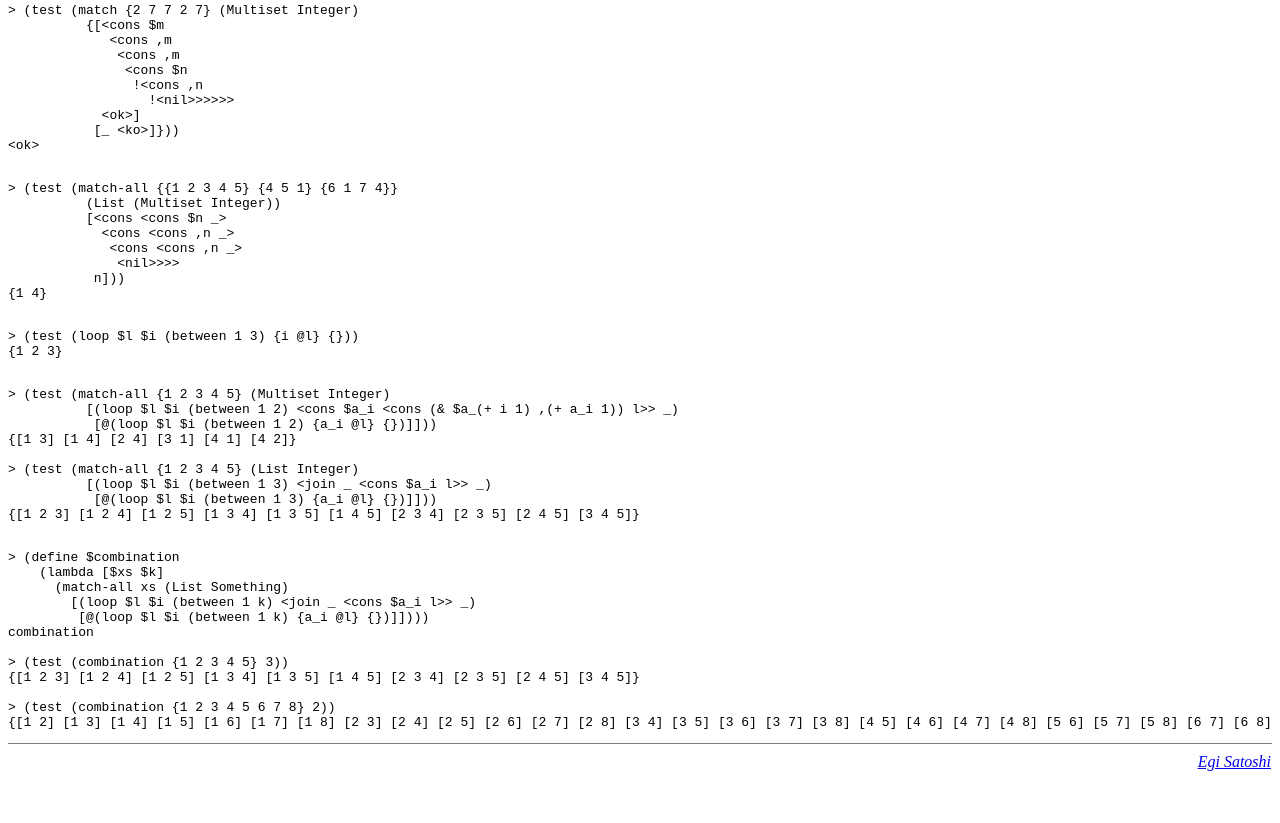
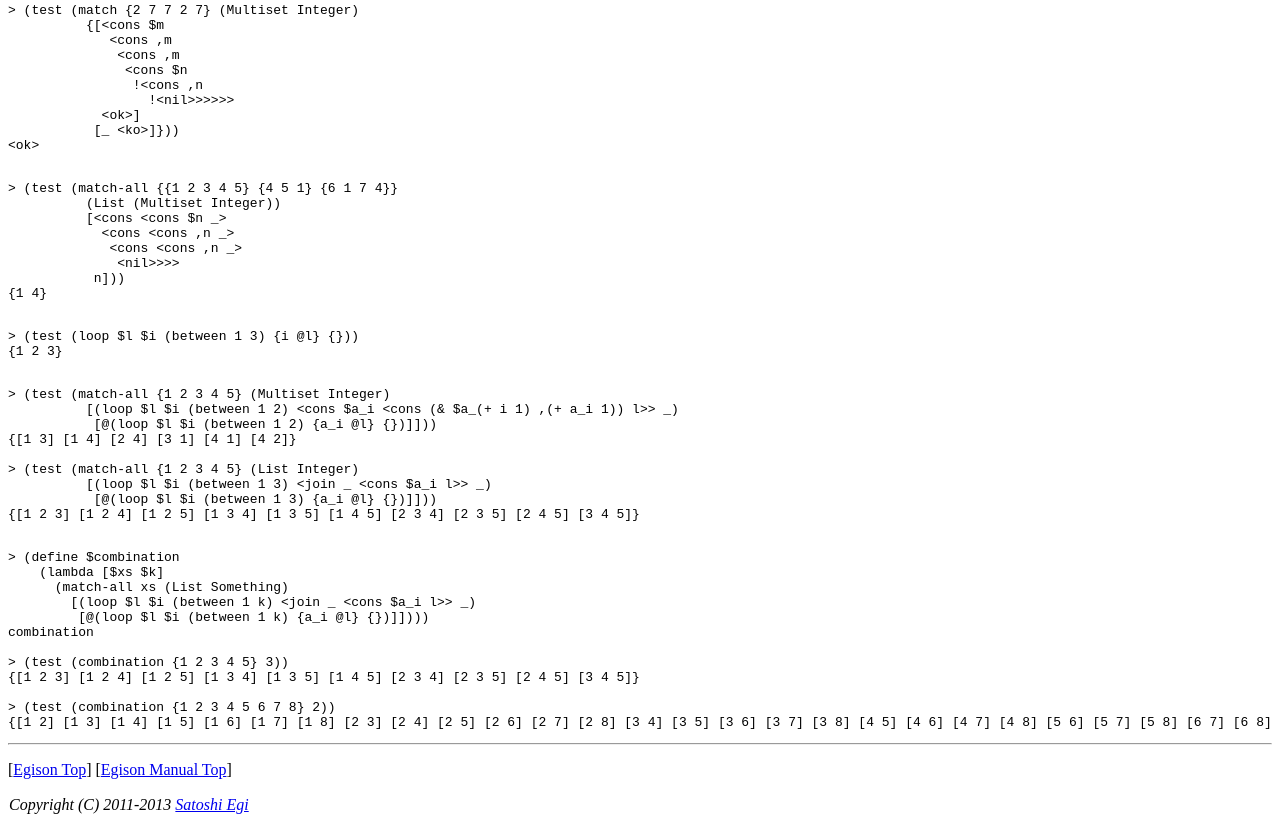
Before and after one commit to egisatoshi/egison.pira.jp, a plain HTML site: page manual2/quick-demo2.html in a window 1280 px wide. Shown: the part 1066-1889 px from the top of the page. Before the commit the page ends 1846 px from the top, so only its background shows below. Drawn offline with Linux system fonts and the light colour scheme.

Commit message:
copyright

```diff
--- a/manual2/quick-demo2.html
+++ b/manual2/quick-demo2.html
@@ -148,13 +148,20 @@ combination
 {[1 2] [1 3] [1 4] [1 5] [1 6] [1 7] [1 8] [2 3] [2 4] [2 5] [2 6] [2 7] [2 8] [3 4] [3 5] [3 6] [3 7] [3 8] [4 5] [4 6] [4 7] [4 8] [5 6] [5 7] [5 8] [6 7] [6 8] [7 8]}
 </code></pre>
 
+<hr/>
+<p>
+  [<a href="../index.html">Egison Top</a>]
+  [<a href="./index.html">Egison Manual Top</a>]
+</p>
+
+</body>
+
 <footer>
-  <hr size=1 noshade>
   <table width=100% border=0 cellspacing=0>
     <tr>
-      <td align=right>
+      <td align=left>
         <i>
-          <a href="http://egi.pira.jp">Egi Satoshi</a>
+          Copyright (C) 2011-2013 <a href="http://egi.pira.jp/index-j.html">Satoshi Egi</a>
         </i>
     </tr>
   </table>
```
Also changed, not shown: etc/history-j.html (+7 -3 lines), etc/jobs-j.html (+7 -3 lines), index-j.html (+4 -3 lines), index.html (+4 -3 lines), manual2/graph.html (+8 -3 lines), manual2/index.html (+8 -3 lines), manual2/lib-base.html (+7 -3 lines), manual2/lib-number.html (+8 -3 lines), manual2/pattern-matching.html (+8 -3 lines), manual2/setting-up-egison.html (+8 -3 lines), workshops/1.html (+7 -3 lines).
